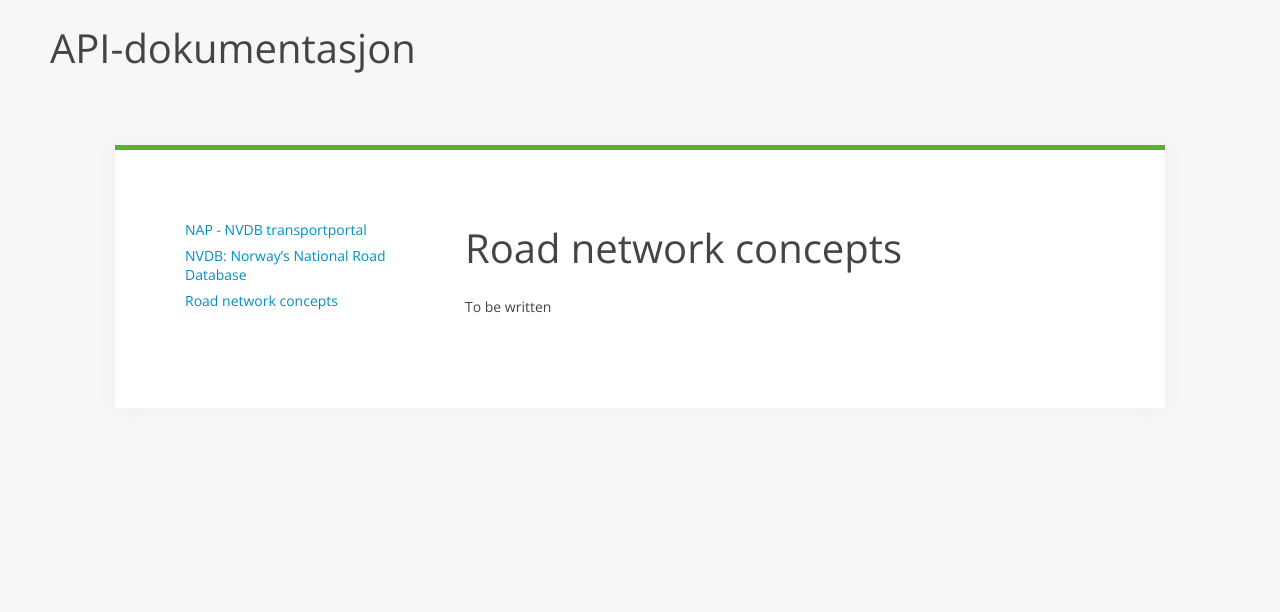
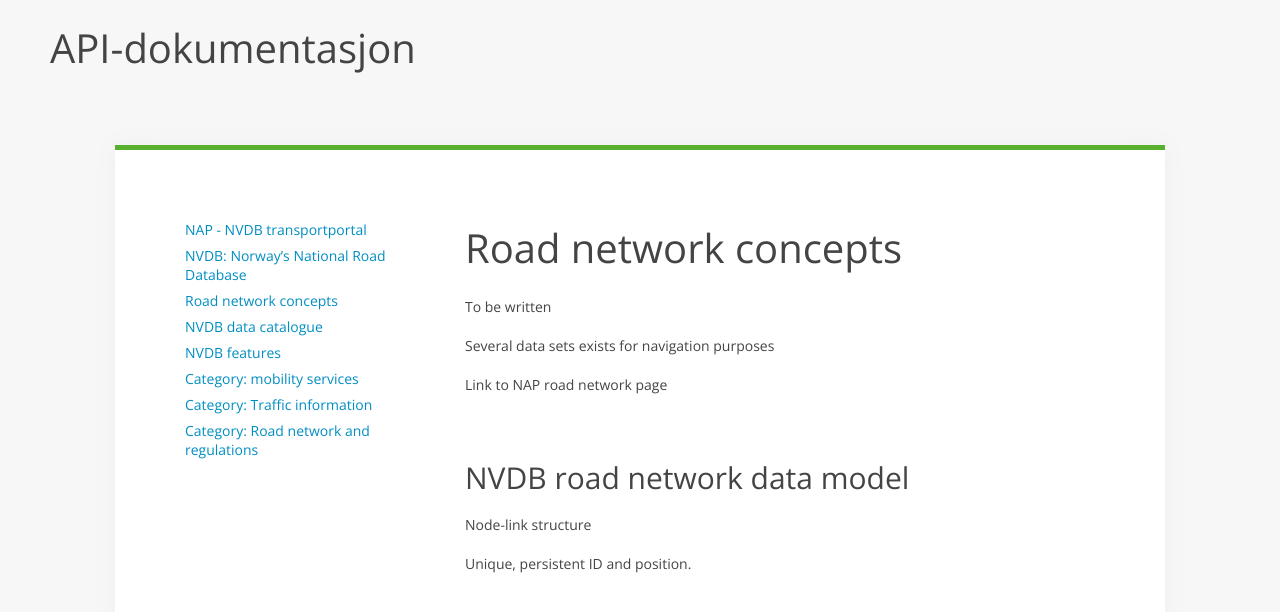
Before and after one commit to nvdb-vegdata/nvdbtransportportal, a Jekyll site: the page built from konsept.md, in a window 1280 px wide. Shown: the top 612 px of the page. Built offline with Jekyll 4.4.1, drawn with Linux system fonts in a browser that asks for light colours; our own code applies the rules of GitHub Pages for plain Markdown files.

Commit message:
Bedre struktur...

```diff
--- a/konsept.md
+++ b/konsept.md
@@ -2,3 +2,13 @@
 
 
 To be written
+
+Several data sets exists for navigation purposes
+
+Link to NAP road network page
+
+## NVDB road network data model
+
+Node-link structure
+
+Unique, persistent ID and position.
--- /dev/null
+++ b/konsept2_datakatalog.md
@@ -0,0 +1,6 @@
+# NVDB data catalogue
+
+
+To be written
+
+## NVDB data catalogue
--- /dev/null
+++ b/konsept3_vegobjekter.md
@@ -0,0 +1,8 @@
+# NVDB features
+
+
+To be written
+
+## NVDB data catalogue
+
+## NVDB features - vegobjekter
--- /dev/null
+++ b/los1.md
@@ -0,0 +1,8 @@
+# Category: mobility services
+
+
+To be written
+
+
+
+## Table of NVDB features in this category
--- /dev/null
+++ b/los2.md
@@ -0,0 +1,8 @@
+# Category:  Traffic information
+
+
+To be written
+
+
+
+## Table of NVDB features in this category
--- /dev/null
+++ b/los3.md
@@ -0,0 +1,8 @@
+# Category:  Road network and regulations
+
+
+To be written
+
+
+
+## Table of NVDB features in this category
```
Also changed, not shown: file_overview.txt (+32 -0 lines).
